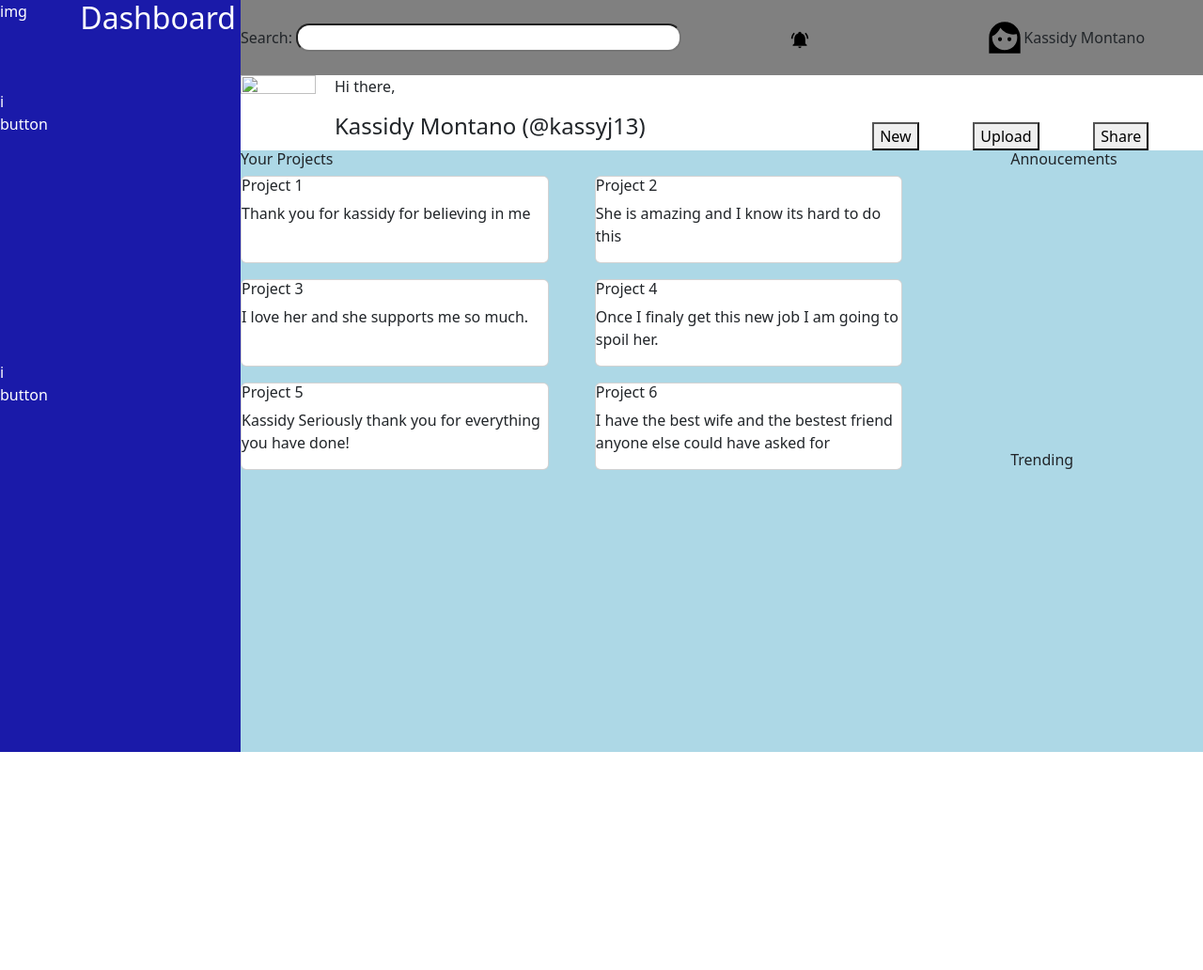
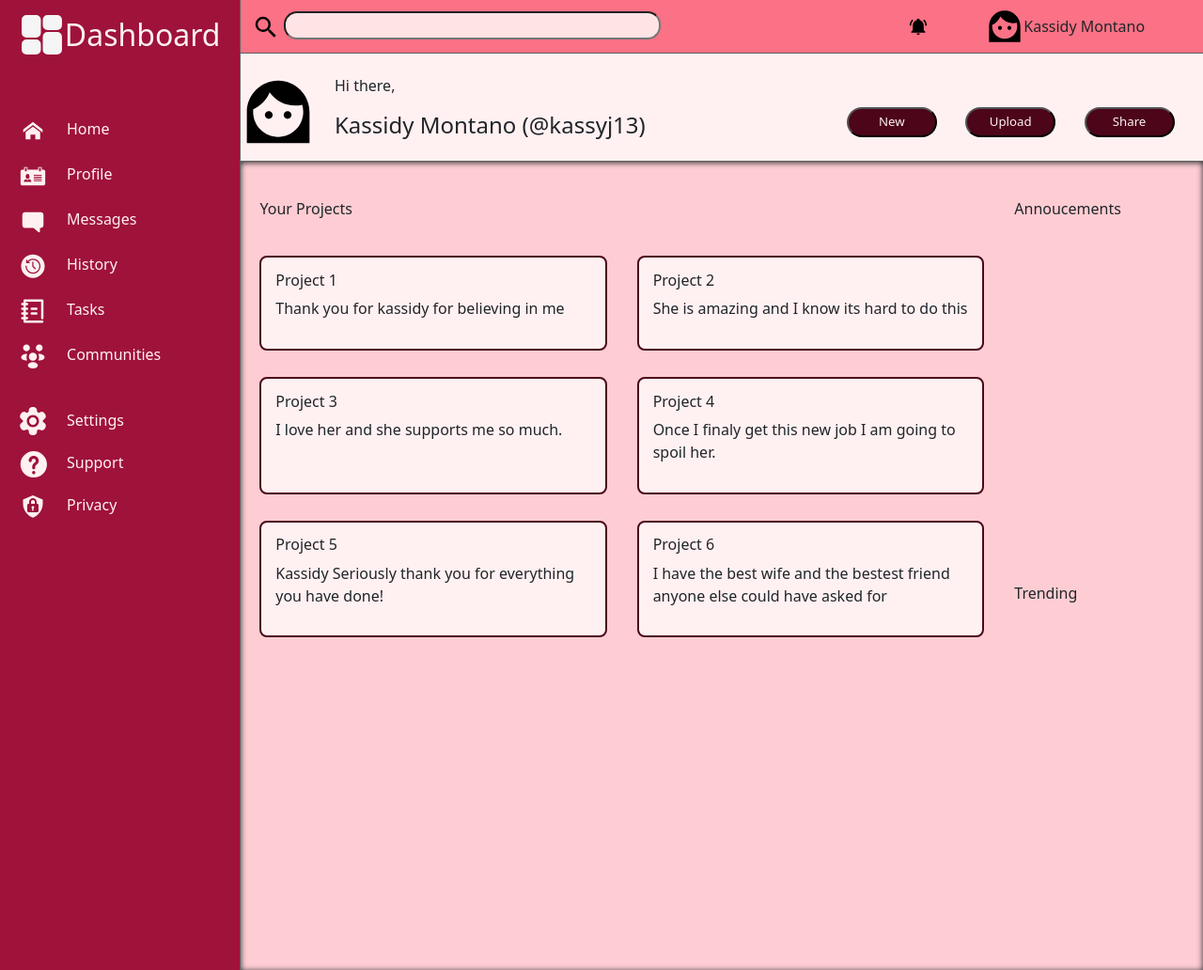
Before and after one commit to AlexJoelMontano/dashboard, a plain HTML site: page index.html in a window 1280 px wide. Shown: the whole page at 94% size. Before the commit the page ends 800 px from the top, so only its background shows below. Drawn offline with nearby package versions, Linux system fonts and the light colour scheme.

Commit message:
dashboard added buttons to the side bar with icons created the color template to use for layout spaced out all elements correctly created the head buttons styles

```diff
--- a/index.html
+++ b/index.html
@@ -14,23 +14,32 @@
 <body>
     <div class="side-bar">
         <div class="title-container">
-            <div class="logo-container">img</div>
+            <div class="logo-container"><img class="img-fluid logo" src="./img/dashboard-svgrepo-com.svg" height="96px" width="96px"></div>
             <div class="title-words"><h2>Dashboard</h2></div>
         </div>
         <div class="nav-container">
-            <div class="nav-icons side-icon">i</div>
-            <div class="nav-buttons side-button">button</div>
+            <div class="nav-buttons">
+                <a href="#" class="nav-btn"><img src="./img/home-svgrepo-com.svg" class="img-fluid" alt="" height="30px" width="30px"><span>Home</span></a>
+                <a href="#" class="nav-btn"><img src="./img/profile-svgrepo-com.svg" class="img-fluid" alt="" height="30px" width="30px"><span>Profile</span></a>
+                <a href="#" class="nav-btn"><img src="./img/message-right-solid-svgrepo-com.svg" class="img-fluid" alt="" height="30px" width="30px"><span>Messages</span></a>
+                <a href="#" class="nav-btn"><img src="./img/history-round-svgrepo-com.svg" class="img-fluid" alt="" height="30px" width="30px"><span>History</span></a>
+                <a href="#" class="nav-btn"><img src="./img/copybook-lesson-task-homework-svgrepo-com.svg" class="img-fluid" alt="" height="30px" width="30px"><span>Tasks</span></a>
+                <a href="#" class="nav-btn"><img src="./img/people-svgrepo-com.svg" class="img-fluid" alt="" height="30px" width="30px"><span>Communities</span></a>
+            </div>
         </div>
         <div class="help-container">
-            <div class="help-icons side-icon">i</div>
-            <div class="nav-icons side-button">button</div>
+            <div class="nav-buttons">
+                <a href="#" class="nav-btn"><img src="./img/settings-svgrepo-com.svg" class="img-fluid" alt="" height="30px" width="30px"><span>Settings</span></a>
+                <a href="#" class="nav-btn"><img src="./img/circle-help-svgrepo-com.svg" class="img-fluid" alt="" height="30px" width="30px"><span>Support</span></a>
+                <a href="#" class="nav-btn"><img src="./img/privacy-svgrepo-com.svg" class="img-fluid" alt="" height="30px" width="30px"><span>Privacy</span></a>
+            </div>
         </div>
     </div>
     <div class="main-container">
         <div class="header">
             <div class="top-head">
                 <div class="search-container">
-                    <label for="search" class="search-label">Search:</label>
+                    <img class="img-fluid" src="./img/magnify.svg" height="30px" width="30px">
                     <input type="search" name="search" id="search">
                 </div>
                 <a href="#" id="notifications"><img class="img-fluid" src="./img/bell-ring.svg" height="20px" width="20px"></a>
@@ -41,22 +50,22 @@
             </div>
             <div class="mid-head">
                 <div class="intro">
-                    <img class="img-fluid icon" src="#" height="80px" width="80px">
+                    <img class="img-fluid icon" src="./img/face-woman.svg" height="80px" width="80px">
                     <div>
                         <p class="small-intro-words">Hi there,</p>
                         <h4 id="profileName">Kassidy Montano (<span id="username">@kassyj13</span>)</h4>
                     </div>
                 </div>
                 <div class="head-button-container">
-                    <button class="head-botton" id="new">New</button>
-                    <button class="head-botton" id="upload">Upload</button>
-                    <button class="head-botton" id="share">Share</button>
+                    <button class="head-button" id="new">New</button>
+                    <button class="head-button" id="upload">Upload</button>
+                    <button class="head-button" id="share">Share</button>
                 </div>
             </div>
         </div>
         <div class="content">
             <div class="projects-container">
-                <h6 class="main-titles">Your Projects</h6>
+                <h6 class="main-titles project-title">Your Projects</h6>
                 <div id="projects"></div>
             </div>
             <div class="annoucement-container">
--- a/script.js
+++ b/script.js
@@ -9,7 +9,7 @@ for (let i = 0; i < projects.length; i++){
     let projContent = document.createElement("p");
     projContent.textContent = projects[i][y];
     let projectCard =document.createElement("div");
-    projectCard.className = "card";
+    projectCard.className = "cardStyle";
     projectCard.appendChild(projTitle);
     projectCard.appendChild(projContent);
     projContainer.appendChild(projectCard);
--- a/styles.scss
+++ b/styles.scss
@@ -18,6 +18,16 @@ time, mark, audio, video{
 	font: inherit;
 	vertical-align: baseline;
 }
+$white-rose:#fff1f2;
+$very-light-rose:#fecdd3;
+$light-rose:#fb7185;
+$rose:#e11d48;
+$deep-rose:#9f1239;
+$dark-rose:#4c0519;
+$dark-rose-shaded:#881337;
+$rose-bg-img:url("./img/lilac.avif");
+$button-font-size: calc(0.46rem + 0.46vw);
+
 html{
     height: 100%;
     width: 100%;
@@ -28,31 +38,84 @@ body{
 }
 .side-bar{
     display: grid;
-    grid-template-rows: 12% 36% 26%;
-    background-color: rgb(26, 26, 169);
-    color:white;
+    grid-template-rows: 12% 30% 12%;
+    background-color: $deep-rose;
+    color:$white-rose;
+    padding-inline: 8%;
+    border-right: solid 1px rgb(96,96,96);
+}
+.nav-buttons{
+    display: grid;
+    grid-template-rows: repeat(auto-fill);
+    row-gap: 10%;
+}
+.nav-btn{
+    width: 80%;
+    color: $white-rose;
+    text-decoration: none;
+}
+.nav-btn:hover{
+    color: $very-light-rose;
+    transform: scale(102%);
+}
+.nav-btn>span{
+    margin-left: 12%;
+}
+.help-container{
+    display: grid;
+    grid-template-rows: repeat(auto-fill);
+    row-gap: 2%;
 }
 .title-container{
     display: grid;
     grid-template-columns: 1fr 2fr;
+    justify-content: center;
+    align-content: start;
+    padding-top: 6%;
+    cursor: pointer;
+}
+.logo-container{
+    display: flex;
+    height: 100%;
+    align-items: center;
+}
+.title-words>h2{
+    display: flex;
+    height: 100%;
+    align-items: center;
 }
 .main-container{
     display: grid;
-    grid-template-rows: 1fr 4fr;
+    grid-template-rows: 1fr 5fr;
 }
 .header{
     display: grid;
-    grid-template-rows: 1fr 1fr;
+    grid-template-rows: 1fr 2fr;
 }
 .top-head{
     display: grid;
     grid-template-columns: 4fr 1fr 2fr;
     align-items: center;
-    background-color: gray;
+    background-color: $light-rose;
+    border-bottom: solid 1px rgb(96,96,96);
+}
+.search-container{
+    margin-left: 2%;
+}
+#notifications{
+    display: flex;
+    justify-content: end;
+}
+#notifications>img:hover{
+    transform: scale(116%);
 }
 #search{
     min-width: 70%;
     border-radius: 14px;
+    background-color:#ffe4e6;
+}
+#search:focus{
+    background-color: $white-rose;
 }
 .profile{
     display: flex;
@@ -63,17 +126,23 @@ body{
     display: grid;
     grid-template-columns:3fr 2fr;
     align-items: end;
+    background-color: $white-rose;
+    border-bottom: solid 1px rgb(96,96,96);
 }
 .intro{
     width: max-content;
     display:grid;
     grid-template-columns: 100px 2fr;
+    margin-bottom: 2%;
 }
 .content{
     display: grid;
     grid-template-columns: 4fr 1fr;
     grid-template-rows: 1fr 1fr;
-    background-color: lightblue;
+    background-color: $very-light-rose;
+    padding-top: 4%;
+    padding-left: 2%;
+    box-shadow: inset 0px 1px 6px 0px;
 }
 .trending-container{
     grid-row-start: 2;
@@ -81,10 +150,33 @@ body{
 }
 #projects{
     display: grid;
-    grid-template-columns: repeat(auto-fill, 40%);
-    gap: 6%;
+    grid-template-columns: repeat(auto-fill,46%);
+    gap: 8% 4%;
+    justify-content: left;
+    padding-top: 4%;
+}
+.cardStyle{
+    background-color: $white-rose;
+    border-radius: 8px;
+    border: 2px solid $dark-rose;
+    padding-inline: 4%;
+    padding-block: 4%;
+    cursor: pointer;
 }
 .head-button-container{
     display: flex;
     justify-content: space-evenly;
+    margin-bottom: 6%;
 }
+button.head-button{
+    border-radius: 16px;
+    background-color: $dark-rose;
+    color: $white-rose;
+    width: 6rem;
+    height: 2rem;
+    font-size: $button-font-size;
+}
+button.head-button:hover{
+    transform: scale(102%);
+    background-color: $dark-rose-shaded;
+}
```
Also changed, not shown: img/circle-help-svgrepo-com.svg (added), img/copybook-lesson-task-homework-svgrepo-com.svg (added), img/dashboard-svgrepo-com.svg (added), img/history-round-svgrepo-com.svg (added), img/home-2-svgrepo-com.svg (added), img/home-svgrepo-com.svg (added), img/lilac.avif (added), img/magnify.svg (added), img/message-right-solid-svgrepo-com.svg (added), img/people-svgrepo-com.svg (added), img/privacy-svgrepo-com.svg (added), img/profile-svgrepo-com.svg (added), img/settings-svgrepo-com.svg (added), styles.css, 1 other file.
